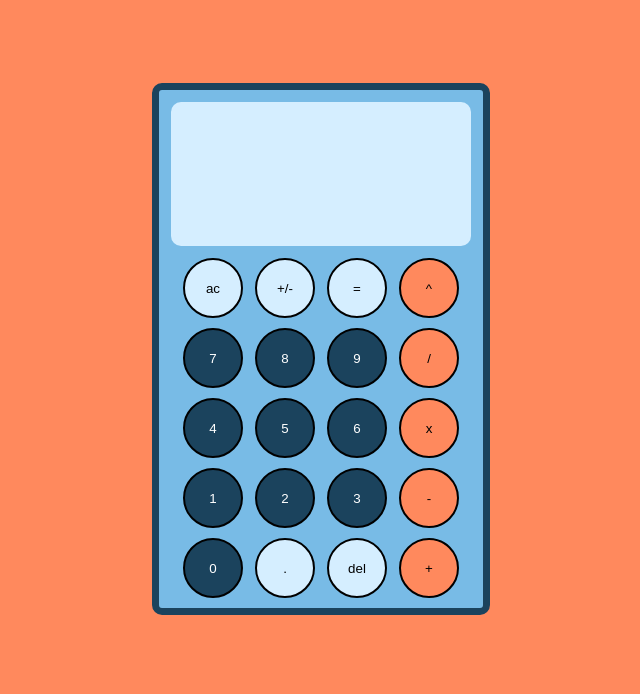
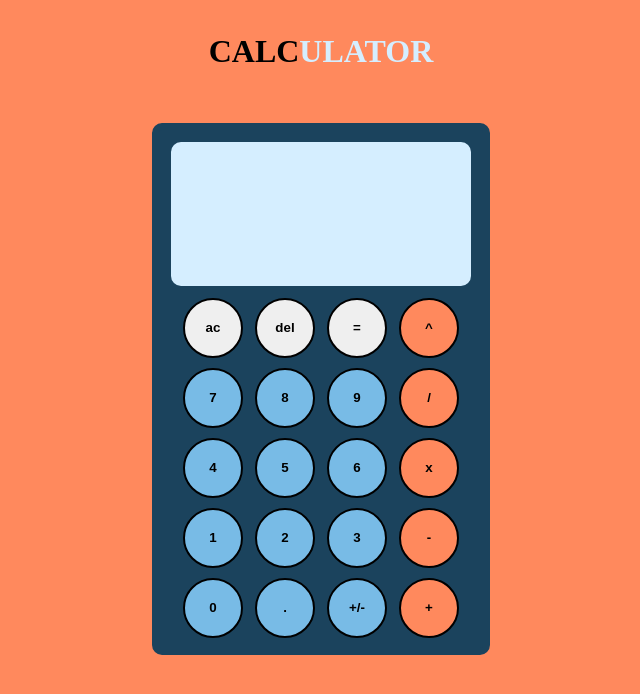
Before and after one commit to ishish07/Calculator, a plain HTML site: page index.html in a window 1280 px wide. Shown: the whole page, without its empty margins (319-959 px from the left). Drawn offline with Linux system fonts and the light colour scheme.

Commit message:
Changed color, added h1, prevented overflow text

```diff
--- a/index.html
+++ b/index.html
@@ -9,6 +9,7 @@
     <title>Document</title>
 </head>
 <body>
+    <h1> <span style="color: black;">CALC</span>ULATOR</h1>
     <div class="main">
         <div class="answer-box">
             <div class="calculation">
@@ -21,8 +22,8 @@
                 <button class="button other ac">
                     ac
                 </button>
-                <button class="button other number plusminus">
-                    +/-
+                <button class="button other delete">
+                    del
                 </button>
                 <button class="button other equals">
                     =
@@ -80,8 +81,8 @@
                 <button class="button other number .">
                     .
                 </button>
-                <button class="button other delete">
-                    del
+                <button class="button other number plusminus">
+                    +/-
                 </button>
                 <button class="button add operation">
                     +
--- a/styles.css
+++ b/styles.css
@@ -4,7 +4,12 @@ body {
     align-items: center;
     background-color: #ff895d;
     min-height: 100vh;
+    flex-direction: column;
 
+}
+
+h1 {
+    color: #d5eeff;
 }
 
 .main {
@@ -12,7 +17,7 @@ body {
     width: 300px;
     padding: 12px;
     padding-bottom: 0;
-    background-color: #78bbe6;
+    background-color: #1b435d;
     margin-top: 32px;
     border: solid #1b435d 7px;
     border-radius: 10px;
@@ -31,6 +36,7 @@ body {
     background-color: #d5eeff;
     border: solid #d5eeff 3px;
     justify-content: space-between;
+    overflow: hidden;
 }
 
 .answer,
@@ -43,13 +49,16 @@ body {
 }
 
 .number {
-    background-color: #1b435d;
-    color: white;
+    background-color: #78bbe6;
+    color: black;
+    font-weight: bold;
+
 }
 
 .other {
     color: black;
-    background-color: #d5eeff;
+
+    font-weight: bold;
 }
 
 .answer {
@@ -80,4 +89,5 @@ body {
 
 .operation {
     background-color: #ff895d;
+    font-weight: bold;
 }
```
